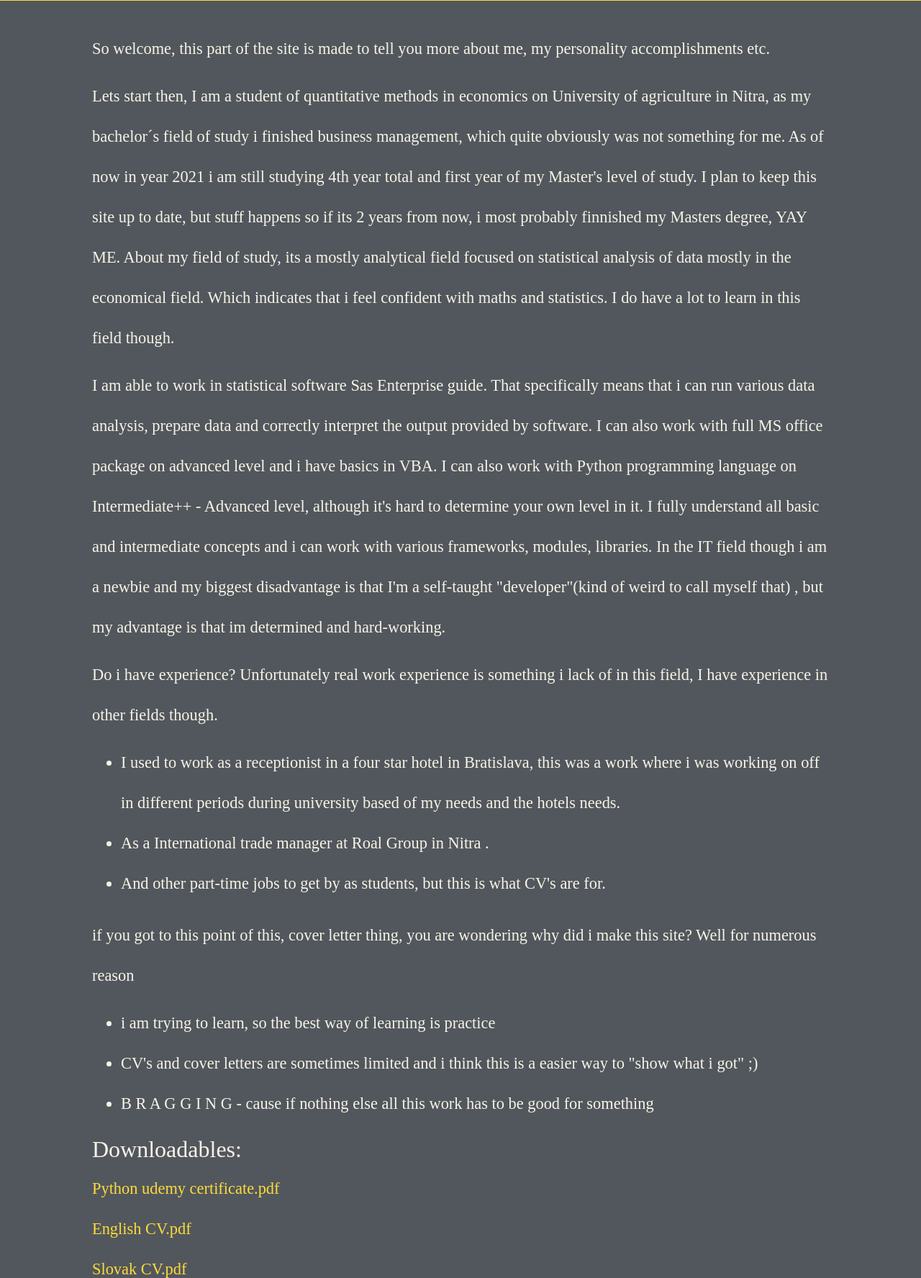
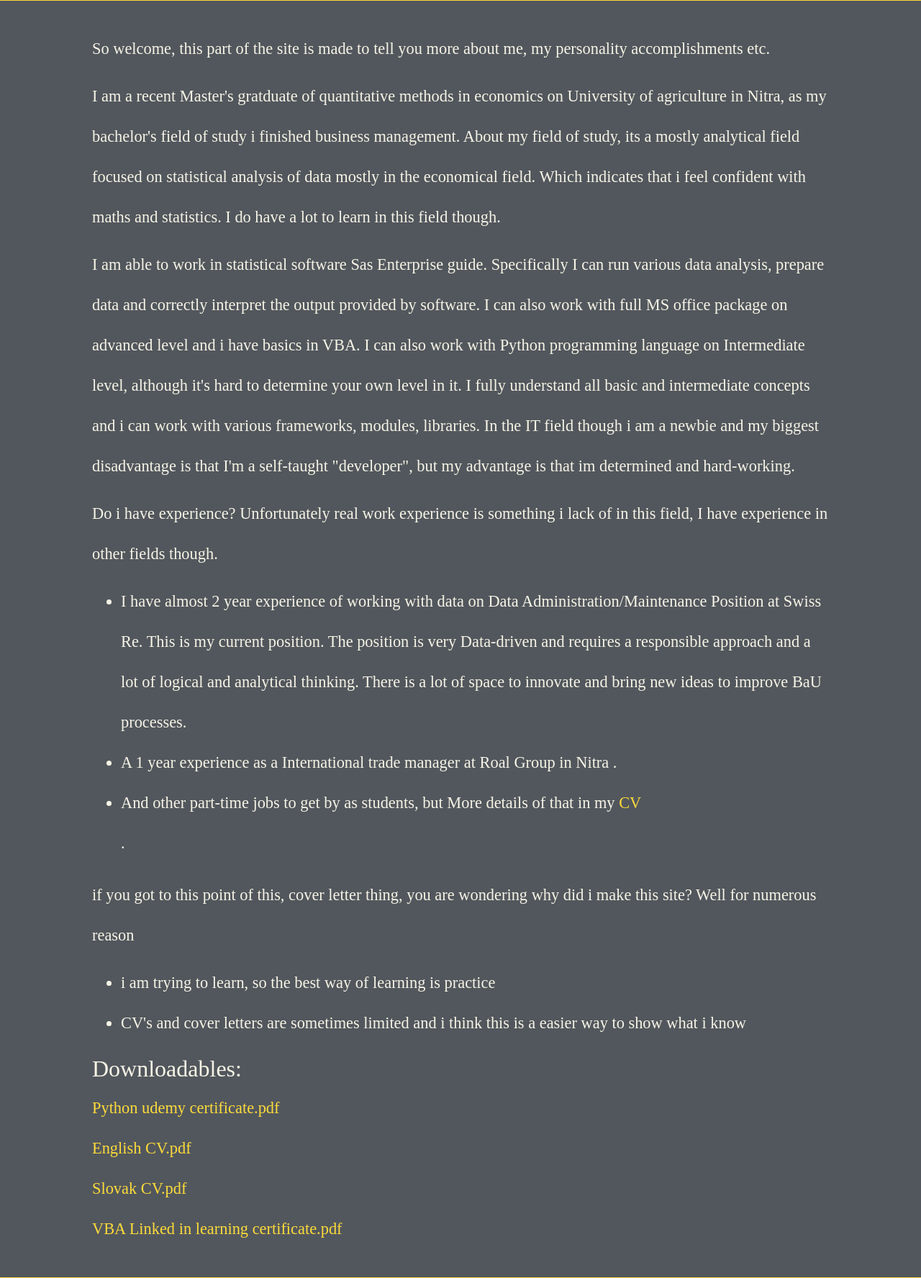
Before and after one commit to DominikBalga/MyPersonalSite, a Flask app: page /about-me in a window 1280 px wide. Shown: the part 316-2092 px from the top of the page at 72% size. Run offline with Flask 2, Linux system fonts and the light colour scheme; some libraries are stand-ins or nearby versions; some web fonts are replaced.

Commit message:
Update aboutme.html

```diff
--- a/templates/aboutme.html
+++ b/templates/aboutme.html
@@ -10,23 +10,25 @@
     So welcome, this part of the site is made to tell you more about me, my personality accomplishments etc.
 </p>
 <p >
-    Lets start then, I am a student of quantitative methods in economics on University of agriculture in Nitra, as my bachelor´s field of study i finished business management, which quite obviously was not something for me. As of now in year 2021 i am still studying 4th year total and first year of my Master's level of study. I plan to keep this site up to date, but stuff happens so if its 2 years from now, i most probably finnished my Masters degree, YAY ME. About my field of study, its a mostly analytical field focused on statistical analysis of data mostly in the economical field. Which indicates that i feel confident with maths and statistics. I do have a lot to learn in this field though.
+ I am a recent Master's gratduate of quantitative methods in economics on University of agriculture in Nitra, as my bachelor's field of study i finished business management. About my field of study, its a mostly analytical field focused on statistical analysis of data mostly in the economical field. Which indicates that i feel confident with maths and statistics. I do have a lot to learn in this field though.
 </p>
 <p >
-    I am able to work in statistical software Sas Enterprise guide. That specifically means that i can run various data analysis, prepare data and correctly interpret the output provided by software. I can also work with full MS office package on advanced level and i have basics in VBA. I can also work with Python programming language on Intermediate++ - Advanced level, although it's hard to determine your own level in it. I fully understand all basic and intermediate concepts and i can work with various frameworks, modules, libraries. In the IT field though i am a newbie and my biggest disadvantage is that I'm a self-taught "developer"(kind of weird to call myself that) , but my advantage is that im determined and hard-working.
+    I am able to work in statistical software Sas Enterprise guide. Specifically  I can run various data analysis, prepare data and correctly interpret the output provided by software. I can also work with full MS office package on advanced level and i have basics in VBA. I can also work with Python programming language on Intermediate level, although it's hard to determine your own level in it. I fully understand all basic and intermediate concepts and i can work with various frameworks, modules, libraries. In the IT field though i am a newbie and my biggest disadvantage is that I'm a self-taught "developer", but my advantage is that im determined and hard-working.
 </p>
 <p>
   Do i have experience? Unfortunately real work experience is something i lack of in this field, I have experience in other fields though.
 </p>
 <ul>
     <li>
-        I used to work as a receptionist in a four star hotel in Bratislava, this was a work where i was working on off in different periods during university based of my needs and the hotels needs.
+       I have almost 2 year experience of working with data on Data Administration/Maintenance Position at Swiss Re. This is my current position. The position is very Data-driven and requires a responsible approach and a lot of logical and analytical thinking. There is a lot of space to innovate and bring new ideas to improve BaU processes.
+
     </li>
     <li>
-        As a International trade manager at Roal Group in Nitra .
+       A 1 year experience as a International trade manager at Roal Group in Nitra .
     </li>
     <li>
-       And other part-time jobs to get by as students, but this is what CV's are for.
+       And other part-time jobs to get by as students, but More details of that in my <a href="{{url_for('downloadcven')}}">CV</a>
+    <br>.
     </li>
 </ul>
 
@@ -35,8 +37,7 @@
 </p>
 <ul>
     <li>i am trying to learn, so the best way of learning is practice</li>
-    <li>CV's and cover letters are sometimes limited and i think this is a easier way to "show what i got" ;)</li>
-    <li>B R A G G I N G - cause if nothing else all this work has to be good for something</li>
+    <li>CV's and cover letters are sometimes limited and i think this is a easier way to show what i know</li>
 </ul>
     <h2>Downloadables:</h2>
     <a href="{{url_for('downloadcert')}}">Python udemy certificate.pdf</a>
```
